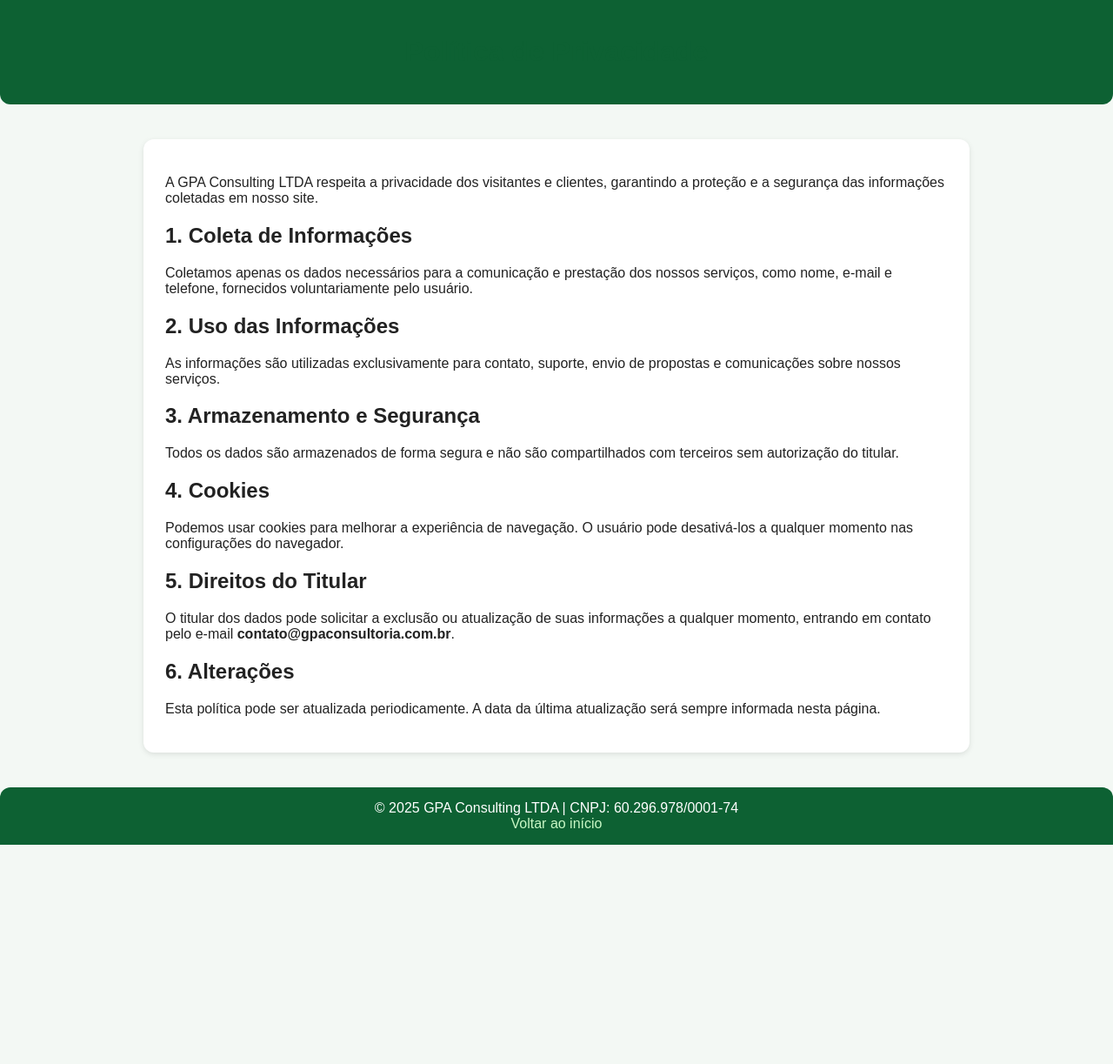
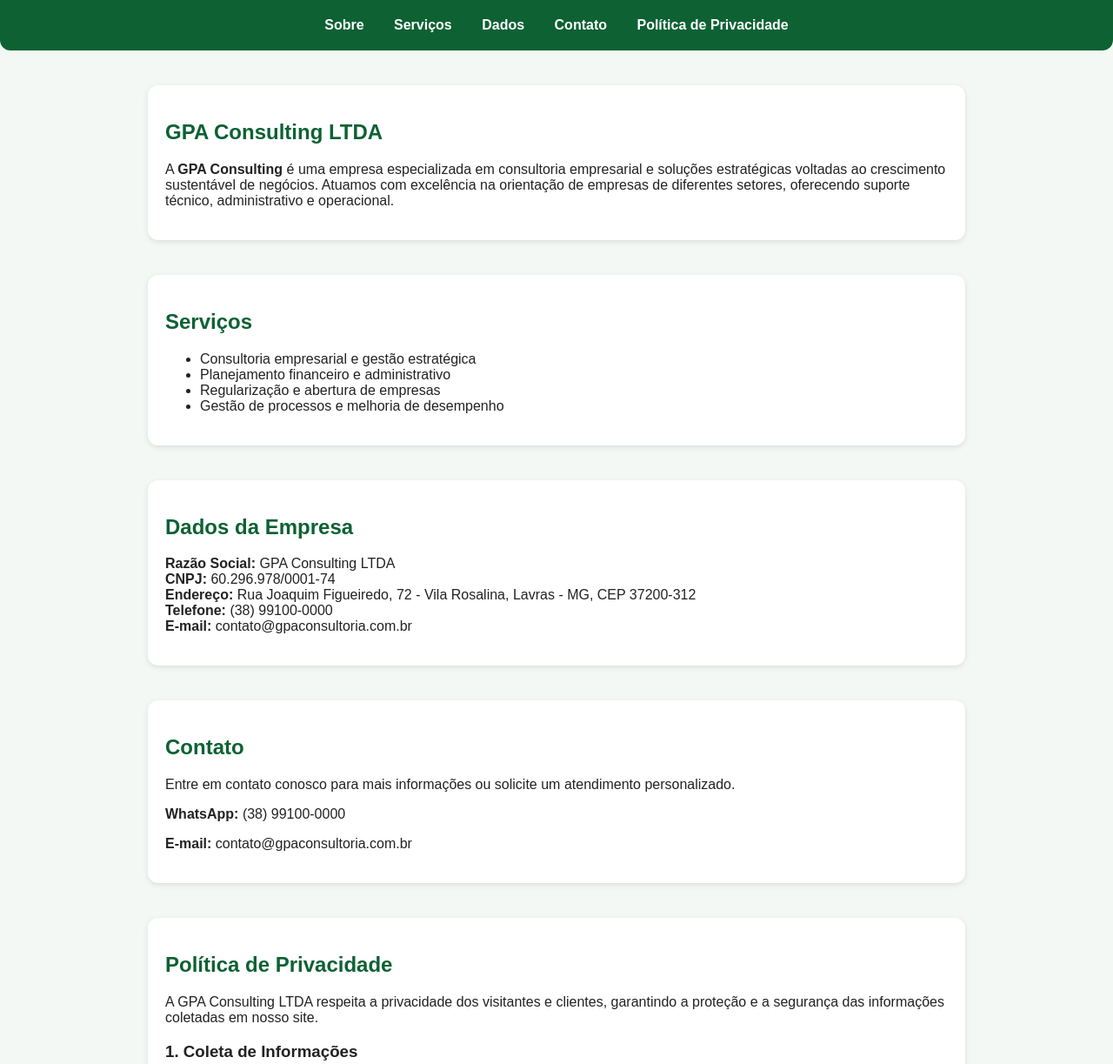
Before and after one commit to sdhdd97/primemarmitasonline, a plain HTML site: page index.html in a window 1280 px wide. Shown: the top 1223 px of the page at 87% size. Before the commit the page ends 971 px from the top, so only its background shows below. Drawn offline with Linux system fonts and the light colour scheme.

Commit message:
Update index.html

```diff
--- a/index.html
+++ b/index.html
@@ -3,75 +3,134 @@
 <head>
   <meta charset="UTF-8">
   <meta name="viewport" content="width=device-width, initial-scale=1.0">
-  <title>Política de Privacidade - GPA Consulting LTDA</title>
+  <title>GPA Consulting LTDA</title>
   <style>
     body {
+      margin: 0;
       font-family: Arial, sans-serif;
-      margin: 0;
       background-color: #f3f8f4;
       color: #222;
     }
+
     header {
+      background-color: #0d6133;
+      padding: 20px 0;
+      text-align: center;
+      border-radius: 0 0 12px 12px;
+    }
+
+    nav a {
+      color: #fff;
+      margin: 0 15px;
+      text-decoration: none;
+      font-weight: bold;
+      transition: 0.3s;
+    }
+
+    nav a:hover {
+      color: #c8f7c5;
+    }
+
+    section {
+      max-width: 900px;
+      margin: 40px auto;
+      padding: 20px;
+      background: #fff;
+      border-radius: 12px;
+      box-shadow: 0 2px 6px rgba(0,0,0,0.1);
+    }
+
+    h1, h2 {
+      color: #0d6133;
+    }
+
+    footer {
       background-color: #0d6133;
       color: white;
       text-align: center;
-      padding: 20px;
-      border-radius: 0 0 12px 12px;
-    }
-    section {
-      max-width: 900px;
-      margin: 40px auto;
-      background: #fff;
-      padding: 25px;
-      border-radius: 12px;
-      box-shadow: 0 2px 6px rgba(0,0,0,0.1);
-    }
-    h1 {
-      color: #0d6133;
-    }
-    footer {
-      background-color: #0d6133;
-      color: #fff;
-      text-align: center;
       padding: 15px;
+      margin-top: 40px;
       border-radius: 12px 12px 0 0;
     }
-    a {
+
+    footer a {
       color: #c8f7c5;
       text-decoration: none;
+    }
+
+    html {
+      scroll-behavior: smooth;
     }
   </style>
 </head>
 <body>
   <header>
-    <h1>Política de Privacidade</h1>
+    <nav>
+      <a href="#sobre">Sobre</a>
+      <a href="#servicos">Serviços</a>
+      <a href="#dados">Dados</a>
+      <a href="#contato">Contato</a>
+      <a href="#politica">Política de Privacidade</a>
+    </nav>
   </header>
 
-  <section>
+  <section id="sobre">
+    <h1>GPA Consulting LTDA</h1>
+    <p>A <strong>GPA Consulting</strong> é uma empresa especializada em consultoria empresarial e soluções estratégicas voltadas ao crescimento sustentável de negócios. Atuamos com excelência na orientação de empresas de diferentes setores, oferecendo suporte técnico, administrativo e operacional.</p>
+  </section>
+
+  <section id="servicos">
+    <h2>Serviços</h2>
+    <ul>
+      <li>Consultoria empresarial e gestão estratégica</li>
+      <li>Planejamento financeiro e administrativo</li>
+      <li>Regularização e abertura de empresas</li>
+      <li>Gestão de processos e melhoria de desempenho</li>
+    </ul>
+  </section>
+
+  <section id="dados">
+    <h2>Dados da Empresa</h2>
+    <p><strong>Razão Social:</strong> GPA Consulting LTDA<br>
+    <strong>CNPJ:</strong> 60.296.978/0001-74<br>
+    <strong>Endereço:</strong> Rua Joaquim Figueiredo, 72 - Vila Rosalina, Lavras - MG, CEP 37200-312<br>
+    <strong>Telefone:</strong> (38) 99100-0000<br>
+    <strong>E-mail:</strong> contato@gpaconsultoria.com.br</p>
+  </section>
+
+  <section id="contato">
+    <h2>Contato</h2>
+    <p>Entre em contato conosco para mais informações ou solicite um atendimento personalizado.</p>
+    <p><strong>WhatsApp:</strong> (38) 99100-0000</p>
+    <p><strong>E-mail:</strong> contato@gpaconsultoria.com.br</p>
+  </section>
+
+  <section id="politica">
+    <h2>Política de Privacidade</h2>
     <p>A GPA Consulting LTDA respeita a privacidade dos visitantes e clientes, garantindo a proteção e a segurança das informações coletadas em nosso site.</p>
 
-    <h2>1. Coleta de Informações</h2>
+    <h3>1. Coleta de Informações</h3>
     <p>Coletamos apenas os dados necessários para a comunicação e prestação dos nossos serviços, como nome, e-mail e telefone, fornecidos voluntariamente pelo usuário.</p>
 
-    <h2>2. Uso das Informações</h2>
+    <h3>2. Uso das Informações</h3>
     <p>As informações são utilizadas exclusivamente para contato, suporte, envio de propostas e comunicações sobre nossos serviços.</p>
 
-    <h2>3. Armazenamento e Segurança</h2>
+    <h3>3. Armazenamento e Segurança</h3>
     <p>Todos os dados são armazenados de forma segura e não são compartilhados com terceiros sem autorização do titular.</p>
 
-    <h2>4. Cookies</h2>
+    <h3>4. Cookies</h3>
     <p>Podemos usar cookies para melhorar a experiência de navegação. O usuário pode desativá-los a qualquer momento nas configurações do navegador.</p>
 
-    <h2>5. Direitos do Titular</h2>
+    <h3>5. Direitos do Titular</h3>
     <p>O titular dos dados pode solicitar a exclusão ou atualização de suas informações a qualquer momento, entrando em contato pelo e-mail <strong>contato@gpaconsultoria.com.br</strong>.</p>
 
-    <h2>6. Alterações</h2>
+    <h3>6. Alterações</h3>
     <p>Esta política pode ser atualizada periodicamente. A data da última atualização será sempre informada nesta página.</p>
   </section>
 
   <footer>
     © 2025 GPA Consulting LTDA | CNPJ: 60.296.978/0001-74<br>
-    <a href="index.html">Voltar ao início</a>
+    <a href="#politica">Política de Privacidade</a>
   </footer>
 </body>
 </html>
```
